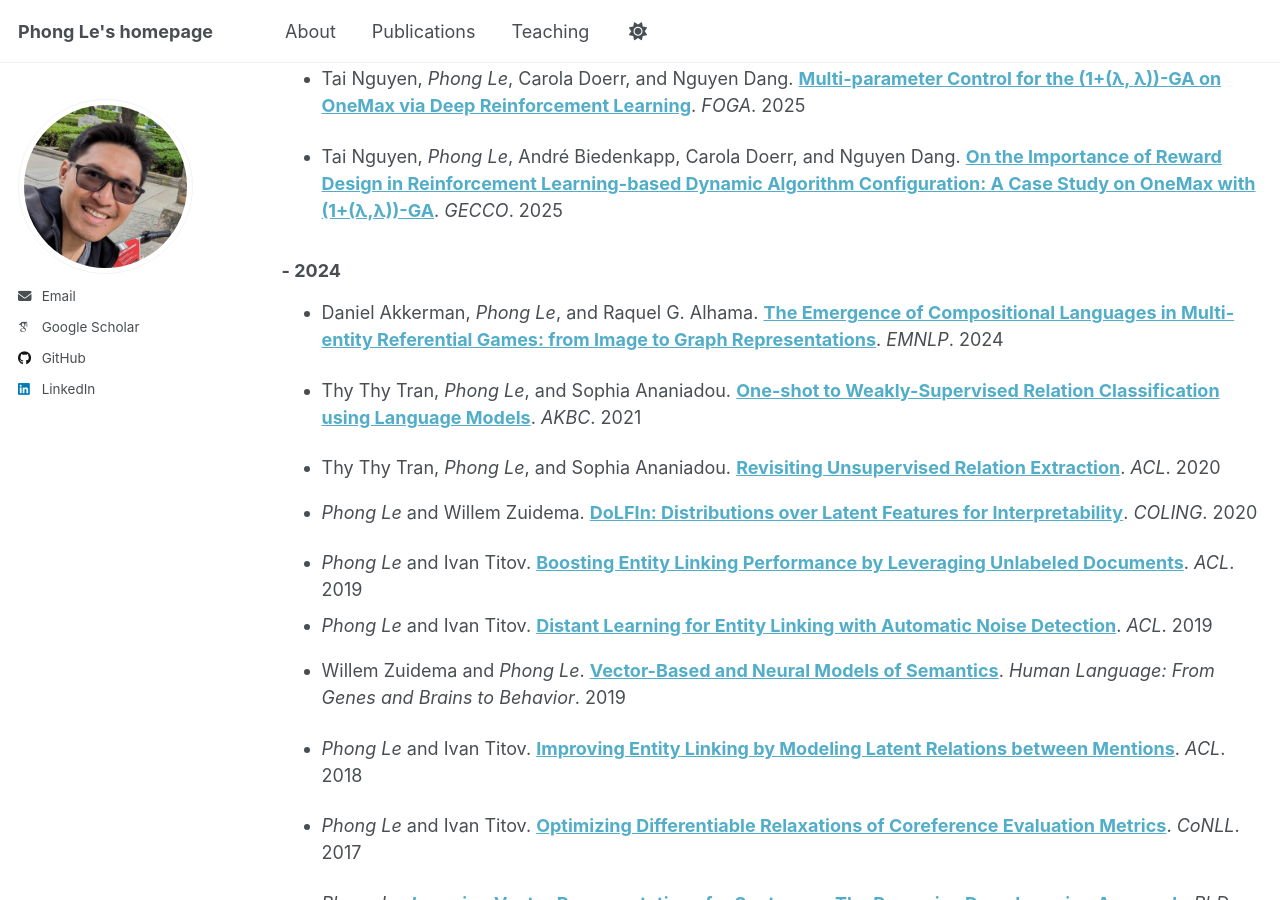
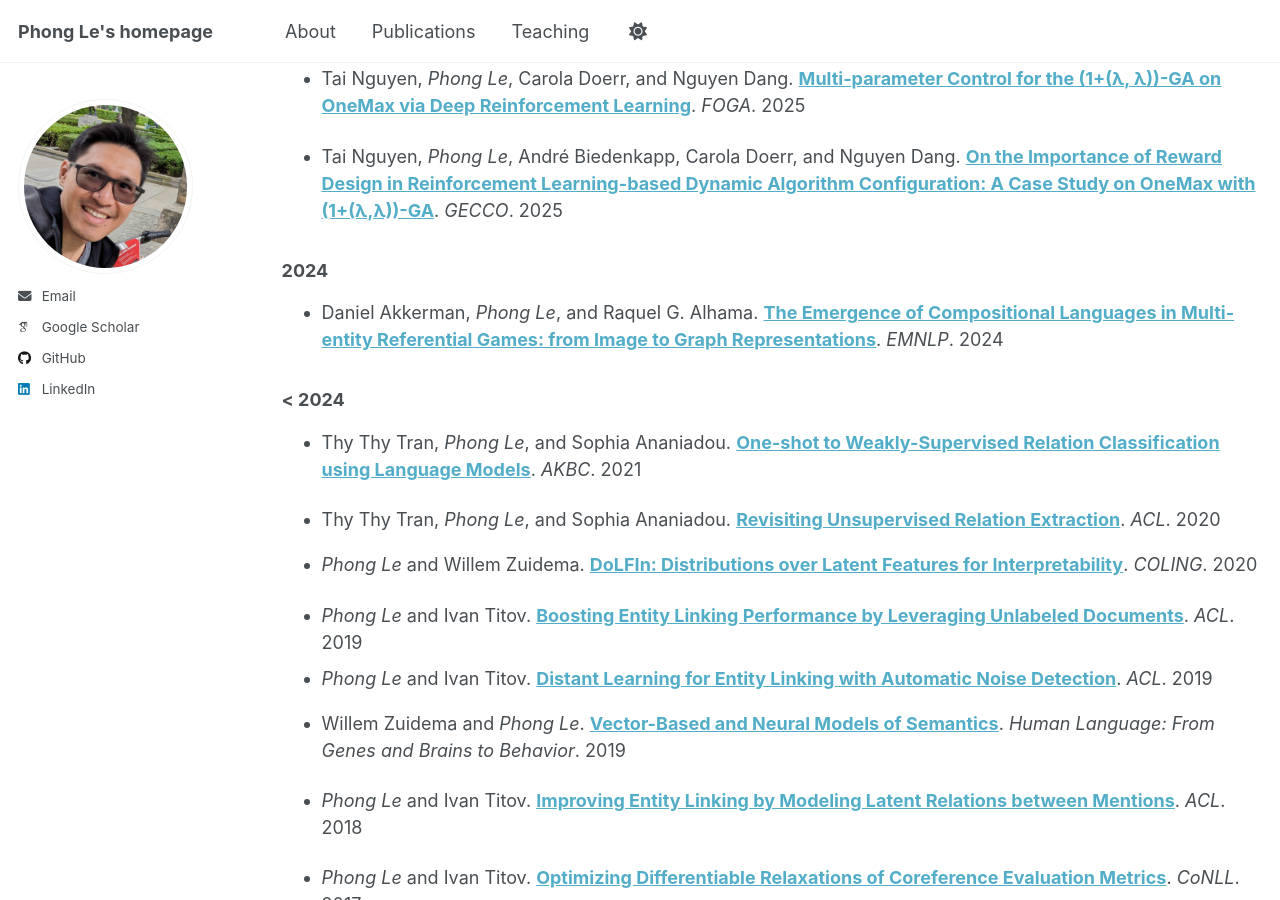
Before and after one commit to lephong/lephong.github.io, a Jekyll site: the page built from _pages/publication.md, in a window 1280 px wide and 900 px high, scrolled down 654 px. Built offline with Jekyll 4.4.1, drawn with Linux system fonts in a browser that asks for light colours; some web fonts are replaced; a script that is not in the unit is left out.

Commit message:
Update publication year and add new entry

```diff
--- a/_pages/publication.md
+++ b/_pages/publication.md
@@ -27,9 +27,11 @@ author_profile: true
 - Tai Nguyen, *Phong Le*, André Biedenkapp, Carola Doerr, and Nguyen Dang. **[On the Importance of Reward Design in Reinforcement Learning-based Dynamic Algorithm Configuration: A Case Study on OneMax with (1+(λ,λ))-GA](https://doi.org/10.1145/3712256.3726395)**. *GECCO*. 2025
 
 
-### - 2024
+### 2024
 - Daniel Akkerman, *Phong Le*, and Raquel G. Alhama. **[The Emergence of Compositional Languages in Multi-entity Referential Games: from Image to Graph Representations](https://aclanthology.org/2024.emnlp-main.1042/)**. *EMNLP*. 2024
 
+
+### < 2024
 - Thy Thy Tran, *Phong Le*, and Sophia Ananiadou. **[One-shot to Weakly-Supervised Relation Classification using Language Models](https://openreview.net/forum?id=W0mr06PxTHp)**. *AKBC*. 2021
 
 
```
